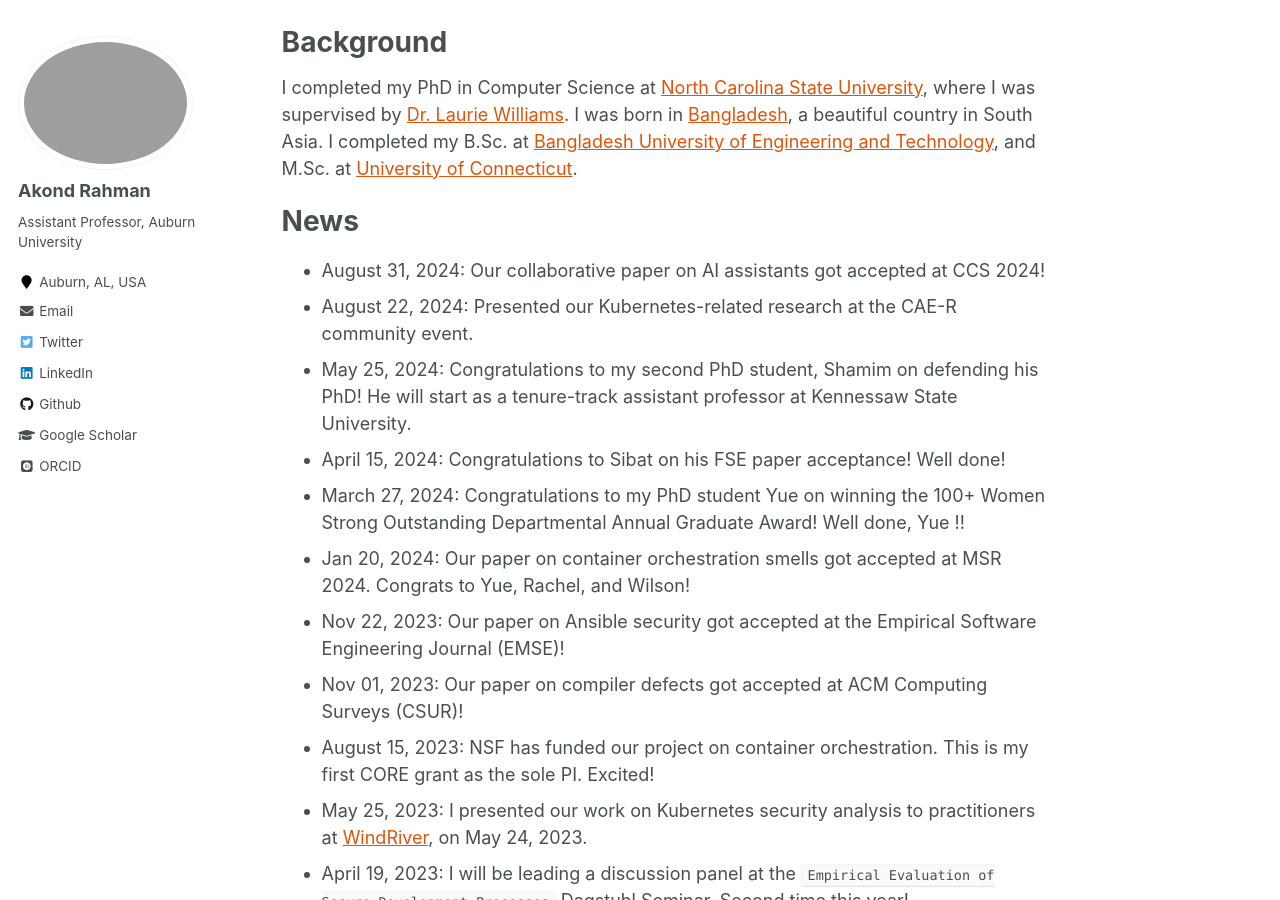
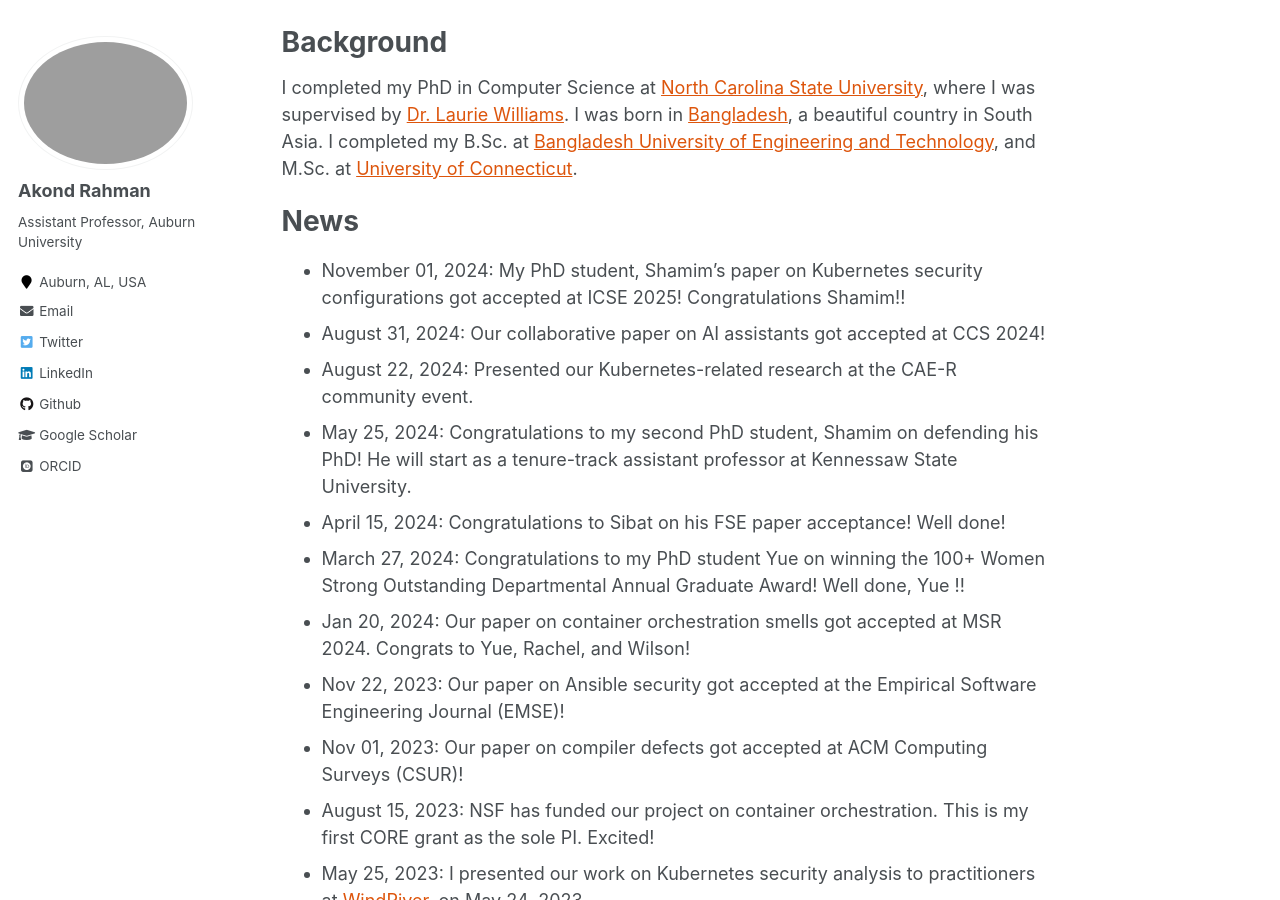
Before and after one commit to akondrahman/akondrahman.github.io, a Jekyll site: the page built from _pages/about.md, in a window 1280 px wide and 900 px high, scrolled down 678 px. Built offline with Jekyll 4.4.1, drawn with Linux system fonts in a browser that asks for light colours; some web fonts are replaced.

Commit message:
ICSE25 update

```diff
--- a/_pages/about.md
+++ b/_pages/about.md
@@ -31,6 +31,7 @@ I completed my PhD in Computer Science at [North Carolina State University](http
 
 News
 ======
+- November 01, 2024: My PhD student, Shamim's paper on Kubernetes security configurations got accepted at ICSE 2025! Congratulations Shamim!!
 - August 31, 2024: Our collaborative paper on AI assistants got accepted at CCS 2024!
 - August 22, 2024: Presented our Kubernetes-related research at the CAE-R community event.
 - May 25, 2024: Congratulations to my second PhD student, Shamim on defending his PhD! He will start as a tenure-track assistant professor at Kennessaw State University.
```
